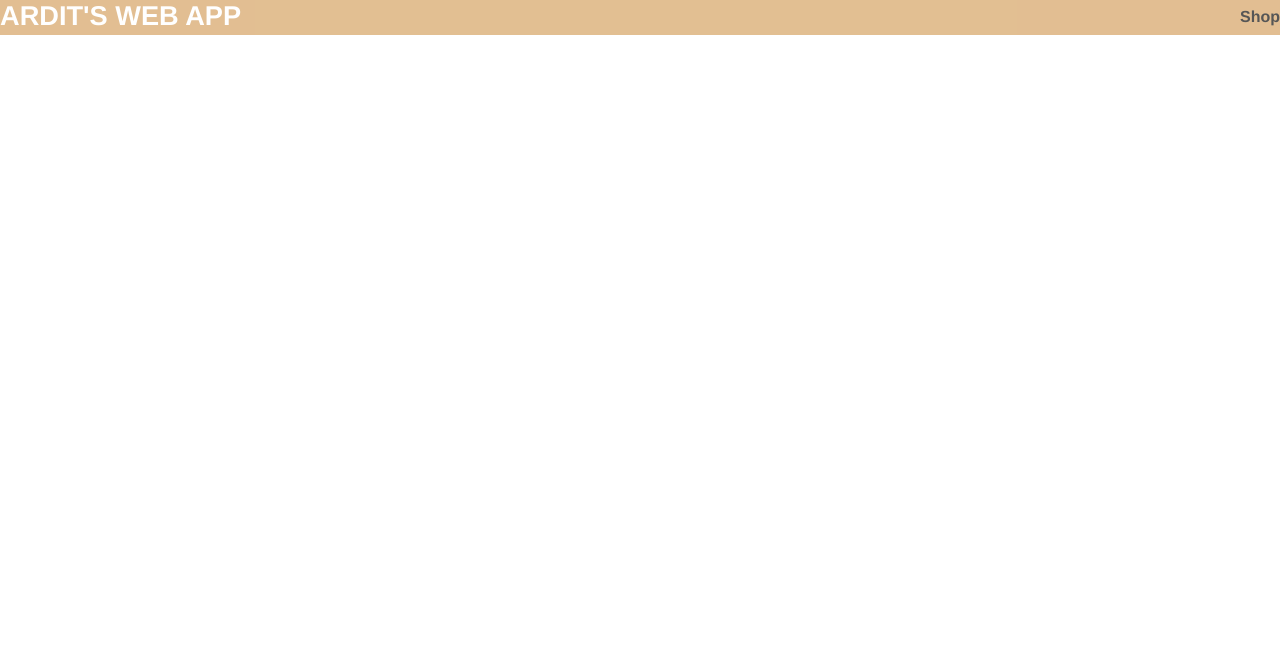
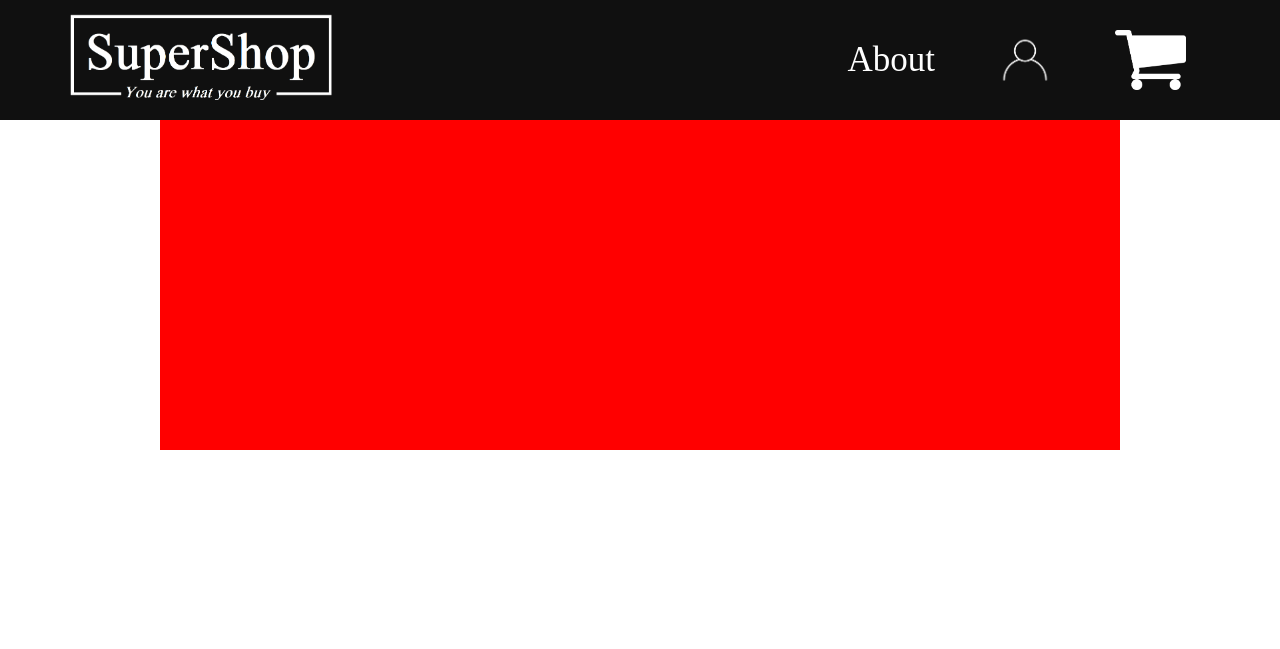
Before and after one commit to Slaktish1/DatabasTeknik, a Flask app: page / in a window 1280 px wide. Shown: the top 649 px of the page. Before the commit the page ends 35 px from the top, so only its background shows below. Run offline with Flask 2, Linux system fonts and the light colour scheme.

Commit message:
Updated entire project

```diff
--- a/app.py
+++ b/app.py
@@ -5,9 +5,5 @@
 def HomePage():
    return render_template('HomePage.html')
 
-@app.route('/home/')
-def home():
-   return render_template('home.html')
-
 if __name__ == '__main__':
    app.run()
--- a/static/css/main.css
+++ b/static/css/main.css
@@ -1,84 +1,108 @@
-body {
+*{
   margin: 0;
   padding: 0;
-    font-family: "Helvetica Neue", Helvetica, Arial, sans-serif;
-    color: #444;
+  text-decoration: none;
+  list-style: none;
 }
-  /*
-   * Formatting the header area
-   */
-  header {
-    background-color: #DFB887;
-    height: 35px;
+
+.header{
+  position: fixed;
   width: 100%;
-    opacity: .9;
-    margin-bottom: 10px;
+  height: 120px;
+  display: block;
+  background-color: #101010;
 }
-  header h1.logo {
-    margin: 0;
-    font-size: 1.7em;
-    color: #fff;
-    text-transform: uppercase;
+
+.innerheader{
+  width: 90%;
+  height: 100%;
+  display: block;
+  margin: 0 auto;
+  background-color: #101010;
+}
+
+.logoContainer img {
+  object-position: 0px 6px;
+  margin: 0 auto;
+  color: white;
+  height: 100px;
+  width: auto;
+  display: table-cell;
+  vertical-align: bottom;
+}
+
+.logoContainer{
+  height: 100%;
+  display: table;
   float: left;
 }
-  header h1.logo:hover {
-    color: #fff;
-    text-decoration: none;
-  }
-  /*
-   * Centering the body content
-   */
-  .container {
-    width: auto;
-    margin: 0 auto;
-    background-image: url_for('static', filename='img/Hutton_in_the_Forest_4k.jpg');
-  }
-  div.home {
-    padding: 10px 0 30px 0;
-    background-color: #00ff37;
-    -webkit-border-radius: 6px;
-       -moz-border-radius: 6px;
-            border-radius: 6px;
-  }
-  div.about {
-    padding: 10px 0 30px 0;
-    background-color: #E6E6FA;
-    -webkit-border-radius: 6px;
-       -moz-border-radius: 6px;
-            border-radius: 6px;
-  }
-  h2 {
-    font-size: 3em;
-    margin-top: 40px;
-    text-align: center;
-    letter-spacing: -2px;
-  }
-  h3 {
-    font-size: 1.7em;
-    font-weight: 100;
-    margin-top: 30px;
-    text-align: center;
-    letter-spacing: -1px;
-    color: rgb(255, 0, 0);
-  }
-  .menu {
-    float: right;
-    margin-top: 8px;
-  }
-  .menu li {
-    display: inline;
-  }
-  .menu li + li {
-    margin-left: 35px;
-  }
-  .menu li a {
-    color: #444;
-    text-decoration: none;
+
+.logoContainer h1 {
+  position: relative;
+  color: white;
+  height: 100%;
+  display: table-cell;
+  vertical-align: middle;
 }
 
-  .Background {
-      background-image: img src="{{ url_for('static', filename= 'img/Hutton_in_the_Forest_4k.jpg') }}";
-      background-size: auto;
-      width: auto;
-      height: auto;
+.navigation{
+  float: right;
+  height: 100%;
 }
+
+.navigation a{
+  height: 100%;
+  display: table;
+  float: left;
+  padding: 0px 30px;
+}
+
+.navigation a li{
+  display: table-cell;
+  vertical-align: middle;
+  height: 100%;
+  color: white;
+  font-family: "Mongolian Baiti";
+  font-size: 35px;
+}
+
+.navigation li img{
+  display: table-cell;
+  object-position: 0px 0px;
+  margin: 0 auto;
+  color: white;
+  height: 60px;
+  display: table-cell;
+  vertical-align: bottom;
+}
+
+.sticky {
+  position: fixed;
+  top: 0;
+  width: 100%;
+}
+
+.sticky + .content {
+  padding-top: 102px;
+}
+
+.content{
+  width: 75%;
+  height: 3000px;
+  display: block;
+  margin: 0 auto;
+
+}
+
+.items{
+  height: 1000px;
+  width: 1000px;
+  background-color: black;
+}
+
+.contentsbox{
+  margin: 0 auto;
+  height: 450px;
+  width: 100%;
+  background-color: red;
+}
--- a/templates/HomePage.html
+++ b/templates/HomePage.html
@@ -1,25 +1,38 @@
 <!DOCTYPE html>
 <html>
-  <head>
-    <title>Flask app</title>
-    <link rel="stylesheet" href="{{ url_for('static', filename='css/main.css') }}">
-  </head>
-  <body>
-    <header>
-      <div class="container">
-        <h1 class="logo">Ardit's web app</h1>
-        <strong><nav>
-          <ul class="menu">
-            <li> <a href= "{{ url_for('home') }}" > Shop </li>
-          </ul>
-        </nav></strong>
+<head>
+  <link rel="stylesheet" type="text/css" href="/static/css/main.css">
+  <title></title>
+</head>
+<body>
+  <div class="header">
+    <div class="innerheader">
+      <div class="logoContainer">
+        <a href= "{{ url_for('HomePage') }}" ><img src="static/img/Logo.png" alt="logo"></li>
       </div>
-    </header>
-    <div class ="Background">
+
+      <ul class="navigation">
+        <a><li>About</li></a>
+        <a><li><img src="static/img/avatar.png" alt="avatar"></li></a>
+        <a><li><img src="static/img/ShoppingCart.png" alt="cart"></li></a>
+      </ul>
     </div>
-    <div class="container">
-      {% block content %}
-      {% endblock %}
+  </div>
+  <div class="content">
+    <div class="contentsbox">
+      <div class="innerbox">
+        <ul class ="shoppingitems">
+          <a>this is an item </a>
+          <a>this is an item </a>
+          <a>this is an item </a>
+          <a>this is an item </a>
+          <a>this is an item </a>
+          <a>this is an item </a>
+          <a>this is an item </a>
+          <a>this is an item </a>
+        </ul>
+      </div>
     </div>
-  </body>
+</div>
+</body>
 </html>
```
Also changed, not shown: static/script.js (added, +17 -0 lines), templates/home.html (deleted, +0 -14 lines), static/img/Logo.png (added), static/img/ShoppingCart.png (added), static/img/avatar.png (added). Lines whose indentation alone changed are shown as unchanged.
